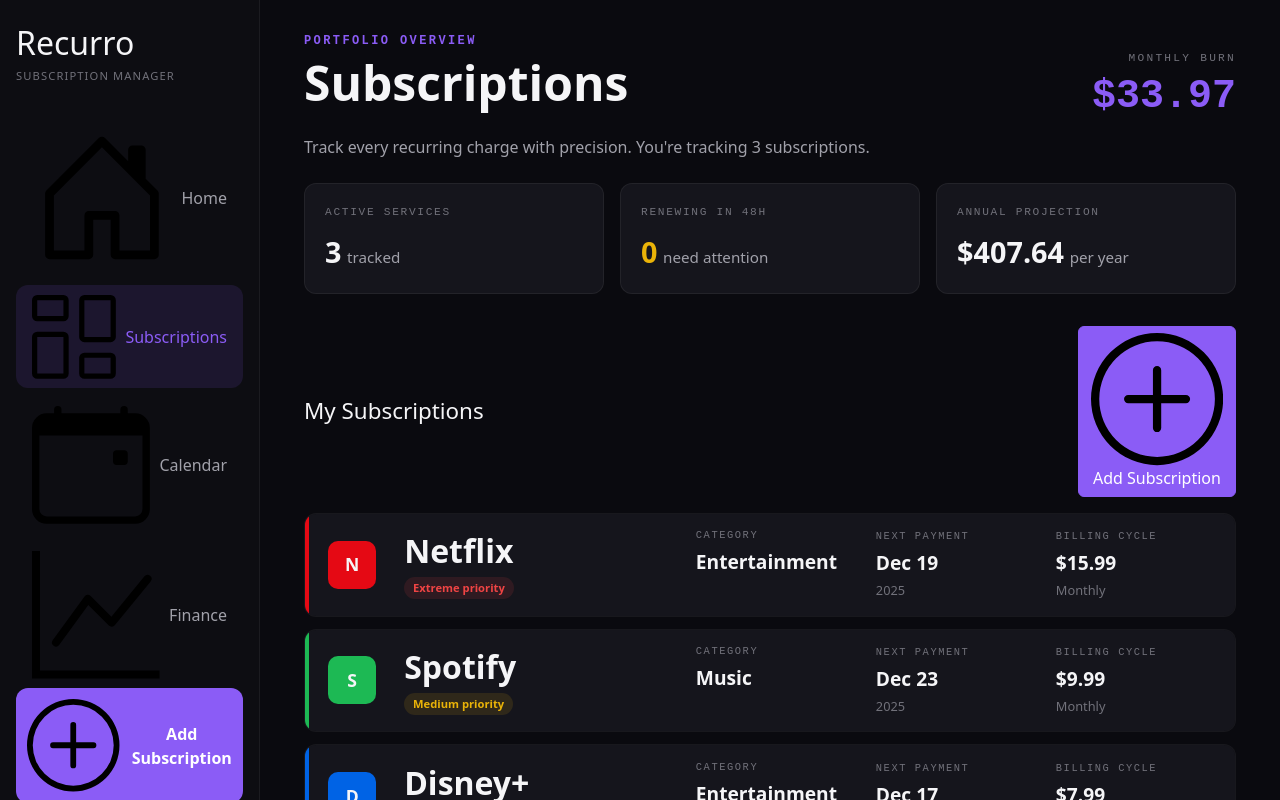
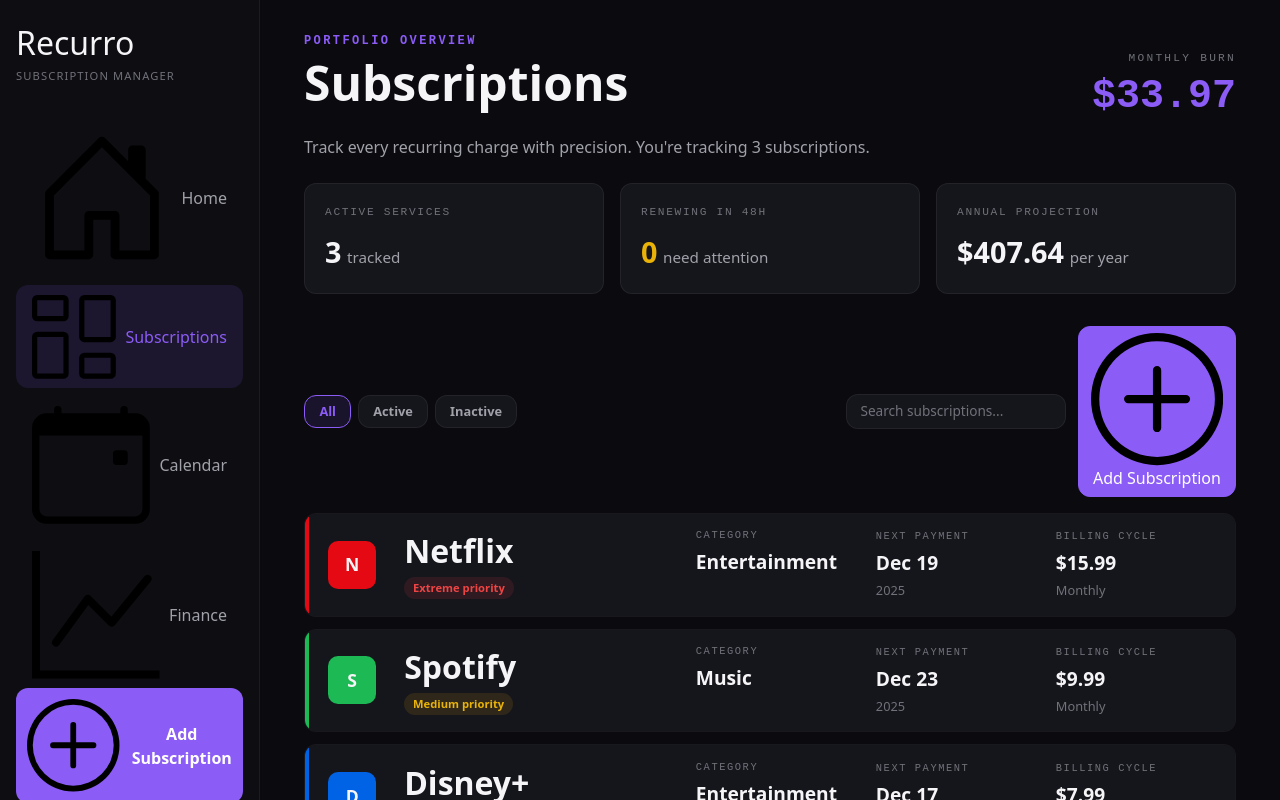
Before and after one commit to WillDvorak/subscription-tracker, a React (Vite) app in the folder Frontend/subscription-tracker/: page /#/subscriptions in a window 1280 px wide. Built offline with nearby package versions, Linux system fonts and the light colour scheme.

Commit message:
nearly/fully complete subitembar

```diff
--- a/Frontend/subscription-tracker/src/components/content/SubscriptionItemBar.css
+++ b/Frontend/subscription-tracker/src/components/content/SubscriptionItemBar.css
@@ -12,7 +12,7 @@
 }
 
 .sub-item--inactive {
-    opacity: 0.4;
+    opacity: 0.5;
 }
 
 .sub-item-main {
@@ -85,14 +85,23 @@
 }
 
 .sub-action-deactivate {
-    background-color: var(--bg-card-hover);
-    color: var(--text-secondary);
-    border: 1px solid var(--border-subtle);
+    background-color: rgba(234, 179, 8, 0.08);
+    color: var(--warning);
+    border: 1px solid rgba(234, 179, 8, 0.2);
 }
 
 .sub-action-deactivate:hover {
-    background-color: var(--border-subtle);
-    color: var(--text-primary);
+    background-color: rgba(234, 179, 8, 0.18);
+}
+
+.sub-action-reactivate {
+    background-color: var(--success-bg);
+    color: var(--success);
+    border: 1px solid rgba(34, 197, 94, 0.2);
+}
+
+.sub-action-reactivate:hover {
+    background-color: rgba(34, 197, 94, 0.18);
 }
 
 .sub-action-delete {
--- a/Frontend/subscription-tracker/src/components/content/SubscriptionItemBar.jsx
+++ b/Frontend/subscription-tracker/src/components/content/SubscriptionItemBar.jsx
@@ -115,7 +115,10 @@
                     <button className="sub-action-btn sub-action-edit" onClick={handleEdit}>
                         Edit
                     </button>
-                    <button className="sub-action-btn sub-action-deactivate" onClick={handleDeactivate}>
+                    <button
+                        className={`sub-action-btn ${active === false ? "sub-action-reactivate" : "sub-action-deactivate"}`}
+                        onClick={handleDeactivate}
+                    >
                         {active === false ? "Reactivate" : "Deactivate"}
                     </button>
                     <div className="sub-action-delete-group">
--- a/Frontend/subscription-tracker/src/components/screens/SubscriptionList.css
+++ b/Frontend/subscription-tracker/src/components/screens/SubscriptionList.css
@@ -103,15 +103,72 @@
     margin-bottom: 1rem;
 }
 
-.sub-list-actions h2 {
+.sub-list-active-sort-buttons {
+    border: 1px solid var(--border-strong);
+    padding: 0.4rem;
+    display: flex;
+    justify-content: space-between;
+}
+
+.sub-list-filter-btns {
+    display: flex;
+    gap: 0.4rem;
+}
+
+.sub-filter-btn {
+    background-color: var(--bg-card);
+    border: 1px solid var(--border-subtle);
+    border-radius: var(--radius);
+    color: var(--text-secondary);
+    font-size: 0.8rem;
+    font-weight: 600;
+    padding: 0.35rem 0.9rem;
+    cursor: pointer;
+    transition: background-color 0.15s ease, color 0.15s ease, border-color 0.15s ease;
+}
+
+.sub-filter-btn:hover {
+    background-color: var(--bg-card-hover);
     color: var(--text-primary);
-    font-size: 1.4rem;
-    margin: 0;
+}
+
+.sub-filter-btn--active {
+    background-color: var(--accent-bg);
+    border-color: var(--accent);
+    color: var(--accent);
+}
+
+.sub-list-right-actions {
+    display: flex;
+    align-items: center;
+    gap: 0.75rem;
+}
+
+.sub-search-input {
+    background-color: var(--bg-card);
+    border: 1px solid var(--border-subtle);
+    border-radius: var(--radius);
+    color: var(--text-primary);
+    font-size: 0.85rem;
+    padding: 0.4rem 0.85rem;
+    width: 220px;
+    outline: none;
+    transition: border-color 0.15s ease, box-shadow 0.15s ease;
+}
+
+.sub-search-input::placeholder {
+    color: var(--text-muted);
+}
+
+.sub-search-input:focus {
+    border-color: var(--accent);
+    box-shadow: 0 0 0 2px var(--accent-bg);
 }
 
 .sub-add-btn {
     background-color: var(--accent);
     border-color: var(--accent);
+    border-radius: var(--radius);
 }
 
 .sub-add-btn:hover {
--- a/Frontend/subscription-tracker/src/components/screens/SubscriptionList.jsx
+++ b/Frontend/subscription-tracker/src/components/screens/SubscriptionList.jsx
@@ -37,6 +37,8 @@
 
     const [isEditing, setIsEditing] = useState(false);
     const [showAddForm, setShowAddForm] = useState(false);
+    const [activeFilter, setActiveFilter] = useState("all"); // "all" | "active" | "inactive"
+    const [search, setSearch] = useState("");
 
     const totalTracked = subscriptions.length;
     const monthlyBurn = subscriptions.reduce(
@@ -97,15 +99,45 @@
             </div>
 
             <div className="sub-list-actions">
-                <h2>My Subscriptions</h2>
-                <Button className="sub-add-btn" onClick={() => setShowAddForm(true)}>
-                    <PlusCircle className="nav-icon" /> Add Subscription
-                </Button>
+                <div className="sub-list-filter-btns">
+                    {["all", "active", "inactive"].map((f) => (
+                        <button
+                            key={f}
+                            className={`sub-filter-btn ${activeFilter === f ? "sub-filter-btn--active" : ""}`}
+                            onClick={() => setActiveFilter(f)}
+                        >
+                            {f.charAt(0).toUpperCase() + f.slice(1)}
+                        </button>
+                    ))}
+                </div>
+                <div className="sub-list-right-actions">
+                    <input
+                        className="sub-search-input"
+                        type="text"
+                        placeholder="Search subscriptions..."
+                        value={search}
+                        onChange={(e) => setSearch(e.target.value)}
+                    />
+                    <Button className="sub-add-btn" onClick={() => setShowAddForm(true)}>
+                        <PlusCircle className="nav-icon" /> Add Subscription
+                    </Button>
+                </div>
             </div>
 
             <Row>
                 <Col xs={12}>
-                    {subscriptions && subscriptions.map((sub) => (
+                    {subscriptions.filter((sub) => {
+                        if (activeFilter === "active" && sub.active === false) return false;
+                        if (activeFilter === "inactive" && sub.active !== false) return false;
+                        if (search.trim()) {
+                            const q = search.toLowerCase();
+                            return (
+                                sub.title?.toLowerCase().includes(q) ||
+                                sub.category?.toLowerCase().includes(q)
+                            );
+                        }
+                        return true;
+                    }).map((sub) => (
                         <SubscriptionItemBar
                             key={sub.id}
                             subInfo={sub}
```
